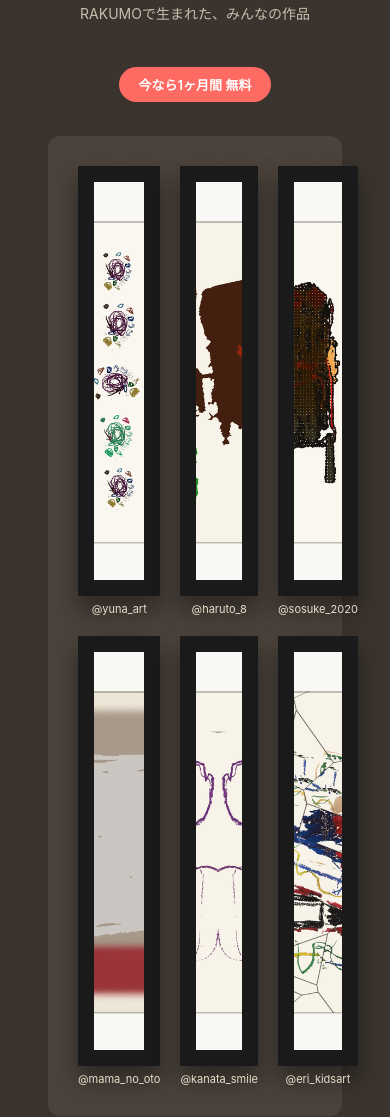
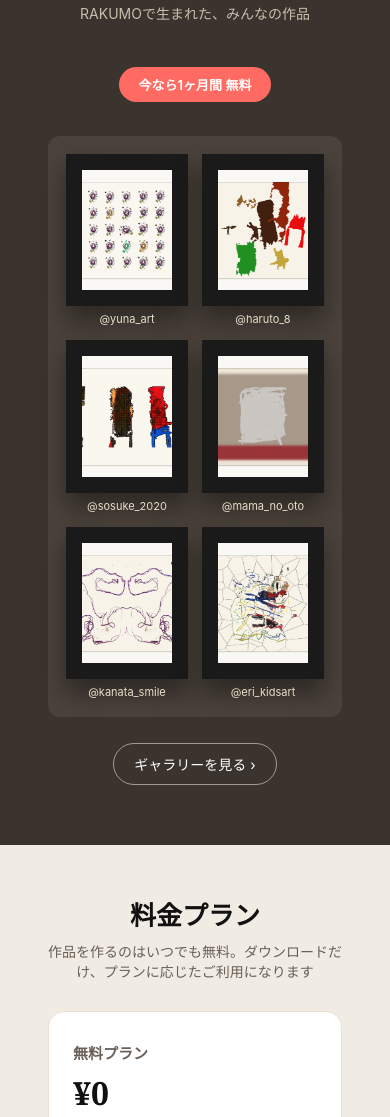
Before and after one commit to fcpanna0328-create/rakumo-frontend, a plain HTML site: page index.html in a window 390 px wide. Shown: the part 2400-3517 px from the top of the page. Drawn offline with Linux system fonts and the light colour scheme; no server answers.

Commit message:
Fix mobile gallery preview images stretching (aspect-ratio instead of fixed height)

```diff
--- a/style.css
+++ b/style.css
@@ -169,8 +169,8 @@ h1,h2{font-family:Georgia,"Hiragino Mincho ProN",serif;margin:0;}
 }
 .gallery-room{position:relative;background:#4a423b;border-radius:12px;padding:30px;}
 .gallery-grid{display:grid;grid-template-columns:repeat(3,1fr);gap:20px;padding:0;}
-.framed{margin:0;display:flex;flex-direction:column;min-height:450px;}
-.framed img{width:100%;height:100%;object-fit:cover;border:16px solid #1a1a1a;box-shadow:0 14px 24px rgba(0,0,0,.4);}
+.framed{margin:0;display:flex;flex-direction:column;}
+.framed img{width:100%;aspect-ratio:4/5;object-fit:cover;border:16px solid #1a1a1a;box-shadow:0 14px 24px rgba(0,0,0,.4);box-sizing:border-box;display:block;}
 .framed figcaption{color:#e8ddcb;font-size:11px;margin-top:6px;text-align:center;}
 .floor{display:none!important;}
 .gallery-section .btn-pill-outline{background:transparent;color:#fff;border-color:rgba(255,255,255,.5);margin-top:26px;}
@@ -388,4 +388,6 @@ h1,h2{font-family:Georgia,"Hiragino Mincho ProN",serif;margin:0;}
   .after-card-wrap{width:50%;}
   .after-caption{font-size:14px;}
   .transform-arrow{width:56px;height:40px;margin:0 -4px;}
+  .gallery-grid{grid-template-columns:repeat(2,1fr);gap:14px;}
+  .gallery-room{padding:18px;}
 }
```
